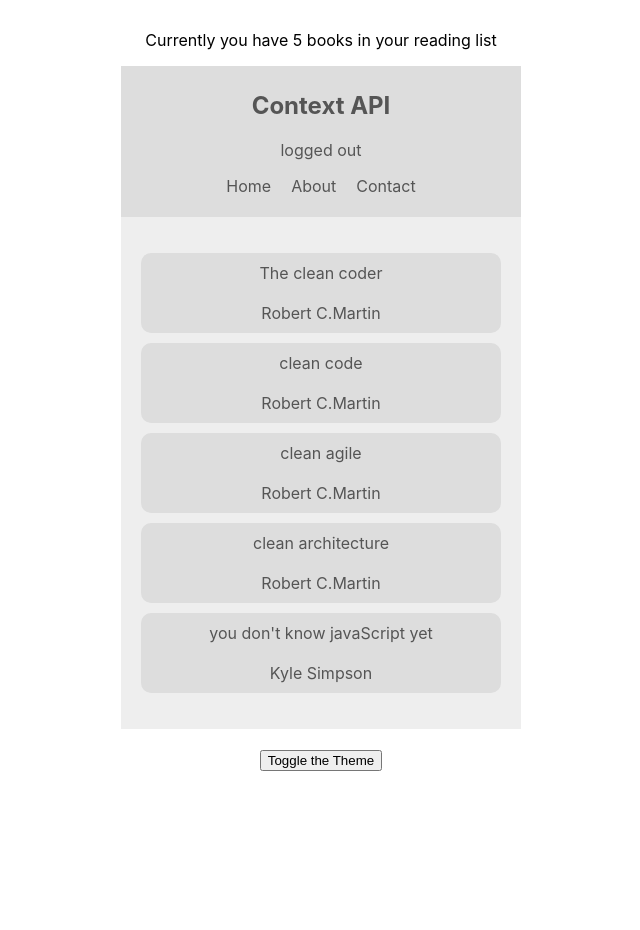
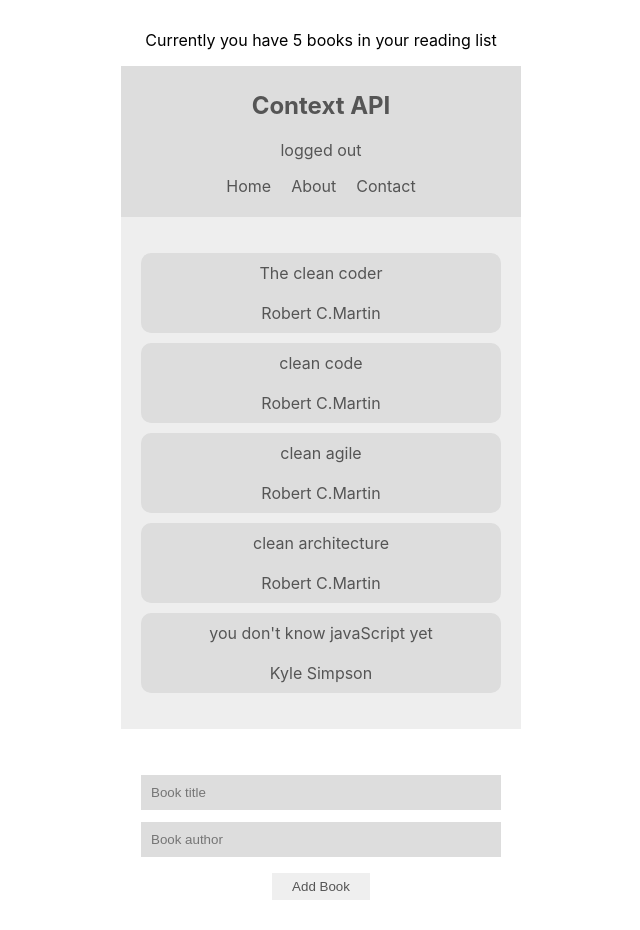
Before and after one commit to Yomna-Raouf/ReactContextAPI-BookListApp, a React (Create React App) app: page / in a window 1280 px wide. Shown: the top 930 px of the page, without its empty margins (319-959 px from the left). Before the commit the page ends 801 px from the top, so only its background shows below. Built offline with nearby package versions, Linux system fonts and the light colour scheme.

Commit message:
created an AddBookForm --DONE with functionality

```diff
--- a/src/App.js
+++ b/src/App.js
@@ -5,6 +5,7 @@ import ThemeToggle from "./components/ThemeToggle/ThemeToggle";
 import ThemeContextProvider from "./context/ThemeContext";
 import AuthContextProvider from "./context/AuthContext";
 import BookContextProvider from "./context/BookContext";
+import { AddBookForm } from "./components/AddBookForm/AddBookForm";
 
 const App = () => {
   return (
@@ -14,6 +15,7 @@ const App = () => {
           <BookContextProvider>
             <Navbar />
             <BookList />
+            <AddBookForm />
             <ThemeToggle />
           </BookContextProvider>
         </AuthContextProvider>
--- /dev/null
+++ b/src/components/AddBookForm/AddBookForm.css
@@ -0,0 +1,21 @@
+.AddBookForm form {
+  padding: 20px;
+}
+
+input[type="text"] {
+  width: 100%;
+  padding: 10px;
+  box-sizing: border-box;
+  margin: 6px 0;
+  border: 0;
+  background: rgb(221, 221, 221);
+  color: rgb(85, 85, 85);
+}
+
+.AddBookForm form button {
+  margin: 10px auto;
+  border: 0;
+  padding: 6px 20px;
+  display: block;
+  color: rgb(85, 85, 85);
+}
--- /dev/null
+++ b/src/components/AddBookForm/AddBookForm.js
@@ -0,0 +1,39 @@
+import { useContext, useState } from "react";
+import { BookContext } from "../../context/BookContext";
+import "./AddBookForm.css";
+
+const AddBookForm = () => {
+  const { addBook } = useContext(BookContext);
+  const [title, setTitle] = useState("");
+  const [author, setAuthor] = useState("");
+
+  const handleSubmit = (e) => {
+    e.preventDefault();
+    console.log(title, author);
+    addBook({ title, author });
+    setAuthor("");
+    setTitle("");
+  };
+
+  return (
+    <div className="AddBookForm">
+      <form onSubmit={handleSubmit}>
+        <input
+          type="text"
+          placeholder="Book title"
+          value={title}
+          onChange={(e) => setTitle(e.target.value)}
+        />
+        <input
+          type="text"
+          placeholder="Book author"
+          value={author}
+          onChange={(e) => setAuthor(e.target.value)}
+        />
+        <button type="submit">Add Book</button>
+      </form>
+    </div>
+  );
+};
+
+export { AddBookForm };
--- a/src/components/BookList/BookList.js
+++ b/src/components/BookList/BookList.js
@@ -6,7 +6,7 @@ import "./BookList.css";
 
 const BookList = () => {
   const { isLightTheme, light, dark } = useContext(ThemeContext);
-  const { books, addBook } = useContext(BookContext);
+  const { books } = useContext(BookContext);
   const theme = isLightTheme ? light : dark;
 
   return (
@@ -23,7 +23,7 @@ const BookList = () => {
           ))}
         </ul>
       ) : (
-        <h3>You have read them all</h3>
+        <h3>You have read them all :)</h3>
       )}
     </div>
   );
```
